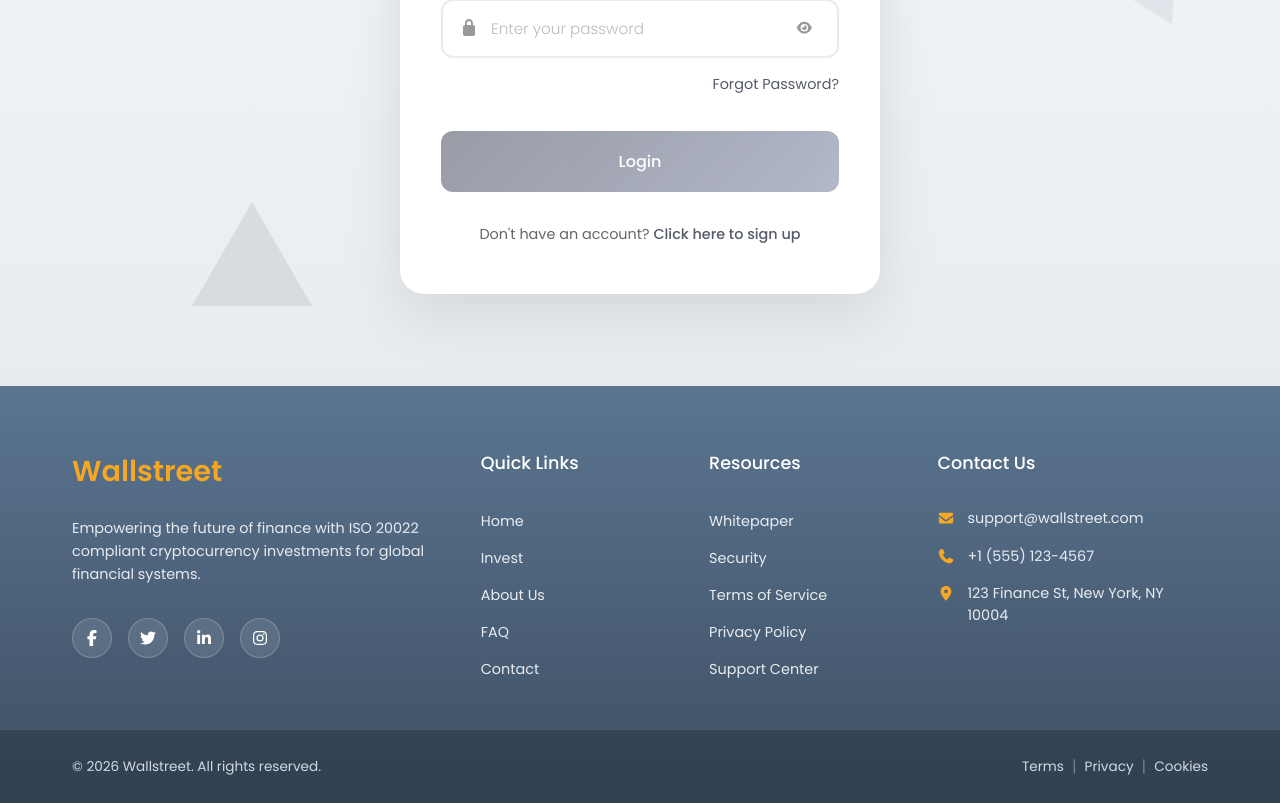
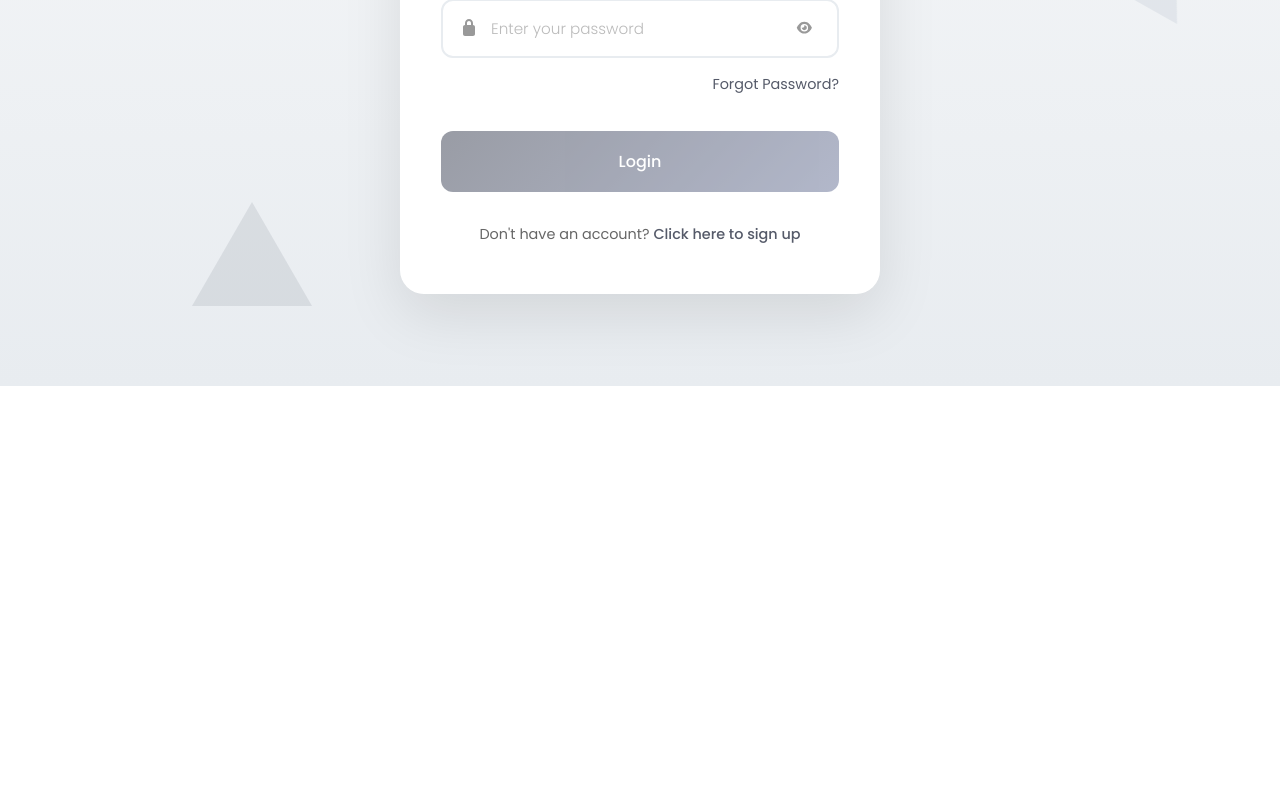
Before and after one commit to Tunechi3/Wallstreet, a React (Vite) app: page /login in a window 1280 px wide. Shown: the part 496-1299 px from the top of the page. After the commit the page ends 882 px from the top, so only its background shows below. Built offline with nearby package versions, Linux system fonts and the light colour scheme; a web font is replaced by a local one.

Commit message:
Removed Footer

```diff
--- a/src/pages/Login.jsx
+++ b/src/pages/Login.jsx
@@ -5,7 +5,7 @@ import * as Yup from 'yup';
 import { FontAwesomeIcon } from '@fortawesome/react-fontawesome';
 import { faEnvelope, faLock, faEye, faEyeSlash } from '@fortawesome/free-solid-svg-icons';
 import Navbar from '../components/Navbar';
-import Footer from '../components/Footer';
+
 
 const Login = () => {
   const [showPassword, setShowPassword] = useState(false);
@@ -170,7 +170,6 @@ const Login = () => {
         </div>
       </div>
     </div>
-    <Footer/>
     </>
   );
 };
--- a/src/pages/Signup.jsx
+++ b/src/pages/Signup.jsx
@@ -6,7 +6,7 @@ import { FontAwesomeIcon } from '@fortawesome/react-fontawesome';
 import { faUser, faEnvelope, faLock, faPhone, faEye, faEyeSlash } from '@fortawesome/free-solid-svg-icons';
 import { faGoogle } from '@fortawesome/free-brands-svg-icons';
 import Navbar from '../components/Navbar';
-import Footer from '../components/Footer';
+
 
 const Signup = () => {
   const [showPassword, setShowPassword] = useState(false);
@@ -263,7 +263,6 @@ const Signup = () => {
         </div>
       </div>
     </div>
-    <Footer/>
     </>
   );
 };
```
